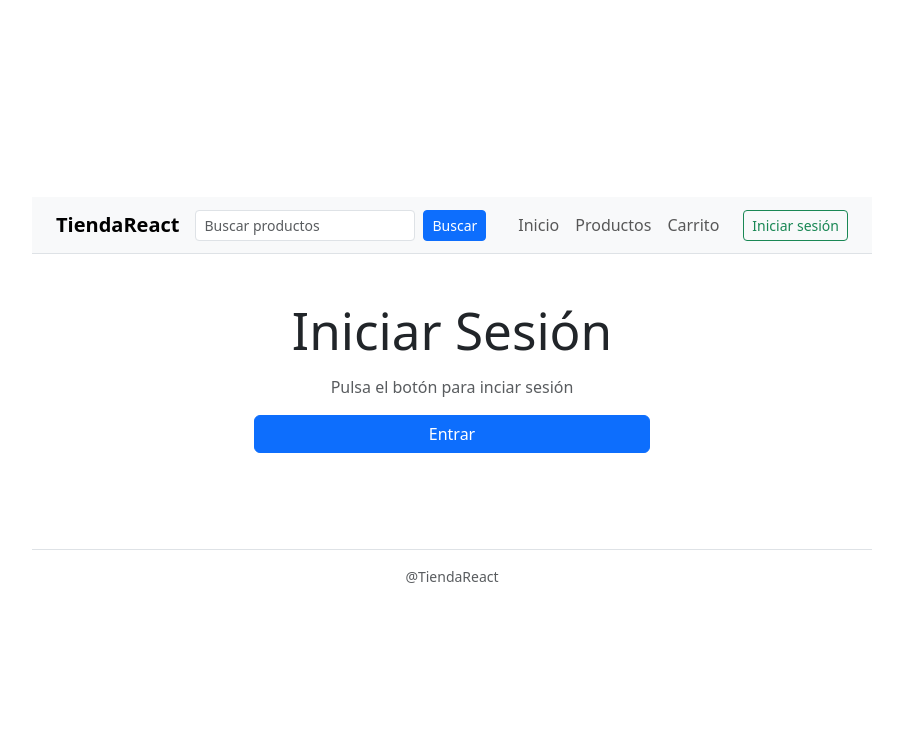
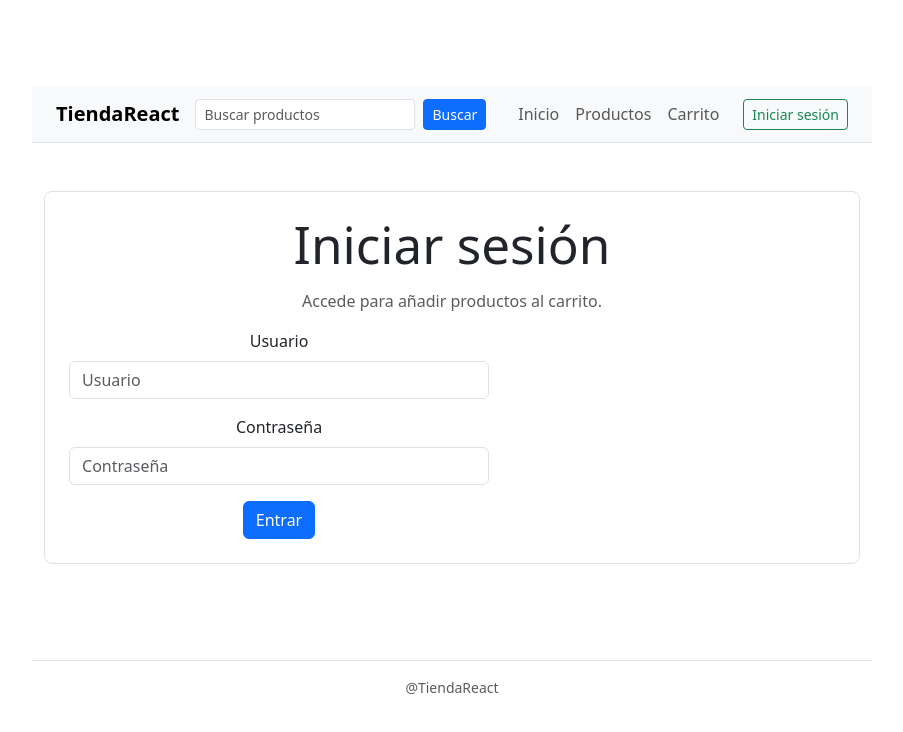
Before and after one commit to cristianMiron02/ProyectoTCGPFC, a React (Vite) app: page /login in a window 1280 px wide. Shown: the top 732 px of the page, without its empty margins (188-1091 px from the left). Built offline with nearby package versions, Linux system fonts and the light colour scheme.

Commit message:
Añadimos la clase login y lo implementamos

```diff
--- a/src/App.jsx
+++ b/src/App.jsx
@@ -8,6 +8,9 @@ import Cart from "./pages/Cart.jsx";
 import NotFound from "./pages/NotFound.jsx";
 import Login from "./pages/Login.jsx";
 import ProtectedRoute from "./routes/ProtectedRoute.jsx";
+import PublicOnlyRoute from "./routes/PublicOnlyRoute.jsx";
+
+
 import './App.css'
 
 function App() {
@@ -20,6 +23,9 @@ function App() {
         <Route path="/cart" element={<Cart />} />
         <Route path="*" element={<NotFound />} />
         <Route path="/login" element={<Login />} />
+        <Route element={<PublicOnlyRoute />}>
+          <Route path="/login" element={<Login />} />
+        </Route>
 
         <Route element={<ProtectedRoute />}>
           <Route path="/cart" element={<Cart />} />
--- a/src/components/Header.jsx
+++ b/src/components/Header.jsx
@@ -7,7 +7,6 @@
     const [query, setQuery] = useState("");
     const [logged, setLogged] = useState(isLoggedIn());
 
-    // Mantener estado sincronizado
     useEffect(() => {
         setLogged(isLoggedIn());
     }, []);
--- a/src/layout/MainLayout.jsx
+++ b/src/layout/MainLayout.jsx
@@ -6,8 +6,8 @@ export default function MainLayout() {
     return (
         <>
         <Header />
-            <main className = "container py-4">
-                <Outlet/>
+        <main className="py-4">
+            <Outlet />
         </main>
         <Footer />
         </>
--- a/src/pages/Login.jsx
+++ b/src/pages/Login.jsx
@@ -1,23 +1,68 @@
-import { useNavigate } from "react-router-dom";
-import { loginFake } from "../auth/auth";
+    import { useState } from "react";
+    import { useNavigate } from "react-router-dom";
+    import { loginFake } from "../auth/auth.js";
 
-export default function Login(){
+    export default function Login() {
     const navigate = useNavigate();
 
+    const [usuario, setUsuario] = useState("");
+    const [password, setPassword] = useState("");
+    const [error, setError] = useState("");
+
+    function handleSubmit(e) {
+        e.preventDefault();
+        setError("");
+
+        if (!usuario.trim() || !password.trim()) {
+        setError("Introduce usuario y contraseña.");
+        return;
+        }
+
+        loginFake();
+        navigate("/", { replace: true });
+    }
+
     return (
-        <div className = "container py-4" style ={{maxWidth: 420}}>
-            <h1 className = "mb-3">Iniciar Sesión</h1>
-            <p className = "text-muted">
-                Pulsa el botón para inciar sesión
-            </p>
+        <div className="container-fluid py-4">
+        <div className="row g-4 align-items-stretch">
+            <div className="col-12">
+            <div className="p-4 border rounded-3 h-100">
+                <h1 className="mb-3">Iniciar sesión</h1>
+                <p className="text-muted">
+                Accede para añadir productos al carrito.
+                </p>
 
-            <button className = "btn btn-primary w-100" onClick = {() => {
-                loginFake();
-                navigate("/catalog");
-                }}
-            >
-                Entrar
-            </button>
+                {error && <div className="alert alert-danger">{error}</div>}
+
+                <form onSubmit={handleSubmit} style={{ maxWidth: 420 }}>
+                <div className="mb-3">
+                    <label className="form-label">Usuario</label>
+                    <input
+                    className="form-control"
+                    value={usuario}
+                    onChange={(e) => setUsuario(e.target.value)}
+                    placeholder="Usuario"
+                    />
+                </div>
+
+                <div className="mb-3">
+                    <label className="form-label">Contraseña</label>
+                    <input
+                    type="password"
+                    className="form-control"
+                    value={password}
+                    onChange={(e) => setPassword(e.target.value)}
+                    placeholder="Contraseña"
+                    />
+                </div>
+
+                <button className="btn btn-primary" type="submit">
+                    Entrar
+                </button>
+                </form>
+            </div>
+            </div>
         </div>
-    )
-}
+        </div>
+    );
+    }
--- a/src/pages/home.jsx
+++ b/src/pages/home.jsx
@@ -10,11 +10,11 @@ return(
     <div className = "container-fluid py-4">
 
         <div className = "row g-4 align-items-stretch">
-            <div className = "col-12 ">
+            <div className = "col-12    ">
                 <div className = "p-4 border rounded-3 h-100">
                     <h1 className = "mb-3">Bienvenido a mi tienda</h1>
                     <p className = "text-muted">
-                        Una tienda dedicada a la venta de coches, motos y partes de estos.
+                        Una tienda dedicada a la venta de cartas coleccionables de Pokémon, One Piece, Gundam y Riftbound.
                     </p>
                 </div>
             </div>
--- /dev/null
+++ b/src/routes/PublicOnlyRoute.jsx
@@ -0,0 +1,6 @@
+import { Navigate, Outlet } from "react-router-dom";
+import { isLoggedIn } from "../auth/auth.js";
+
+export default function PublicOnlyRoute(){
+    return isLoggedIn() ? <Navigate to = "/" replace/> : <Outlet />;
+}
```
Lines whose indentation alone changed are shown as unchanged.
